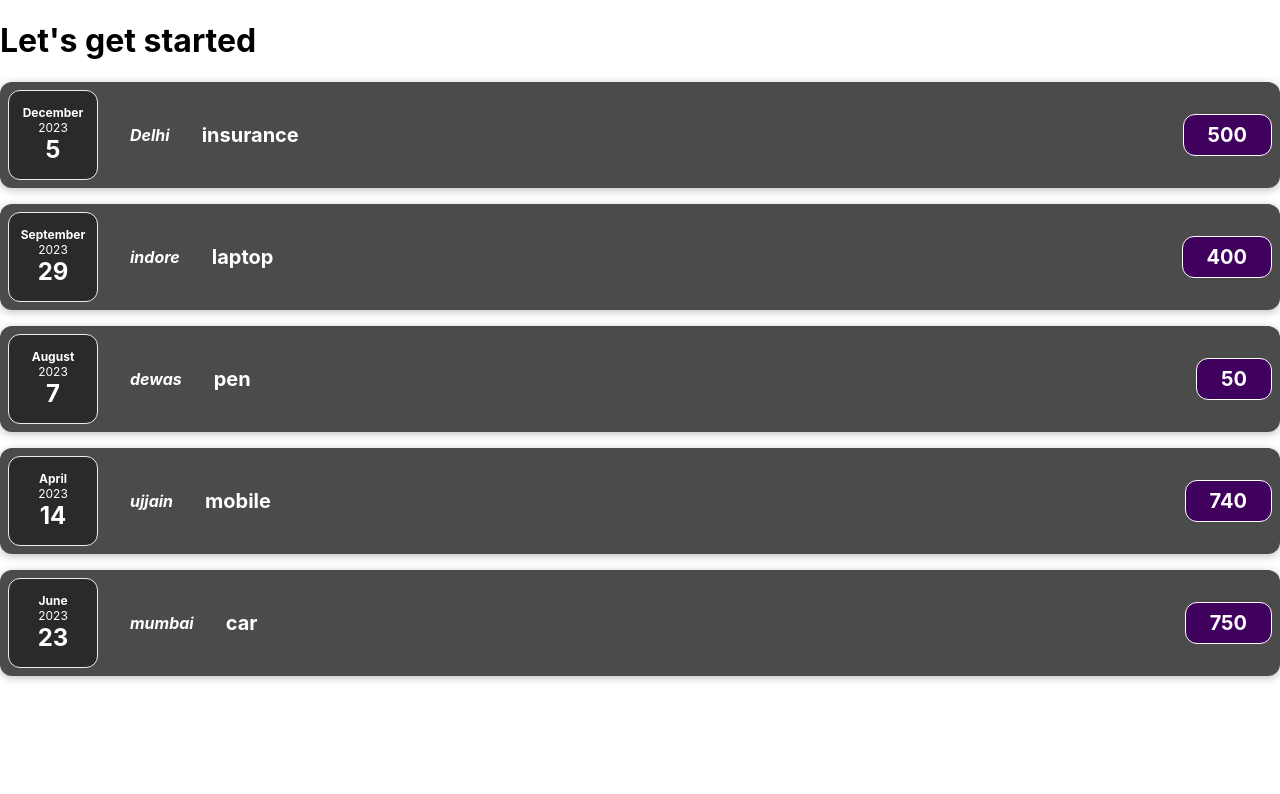
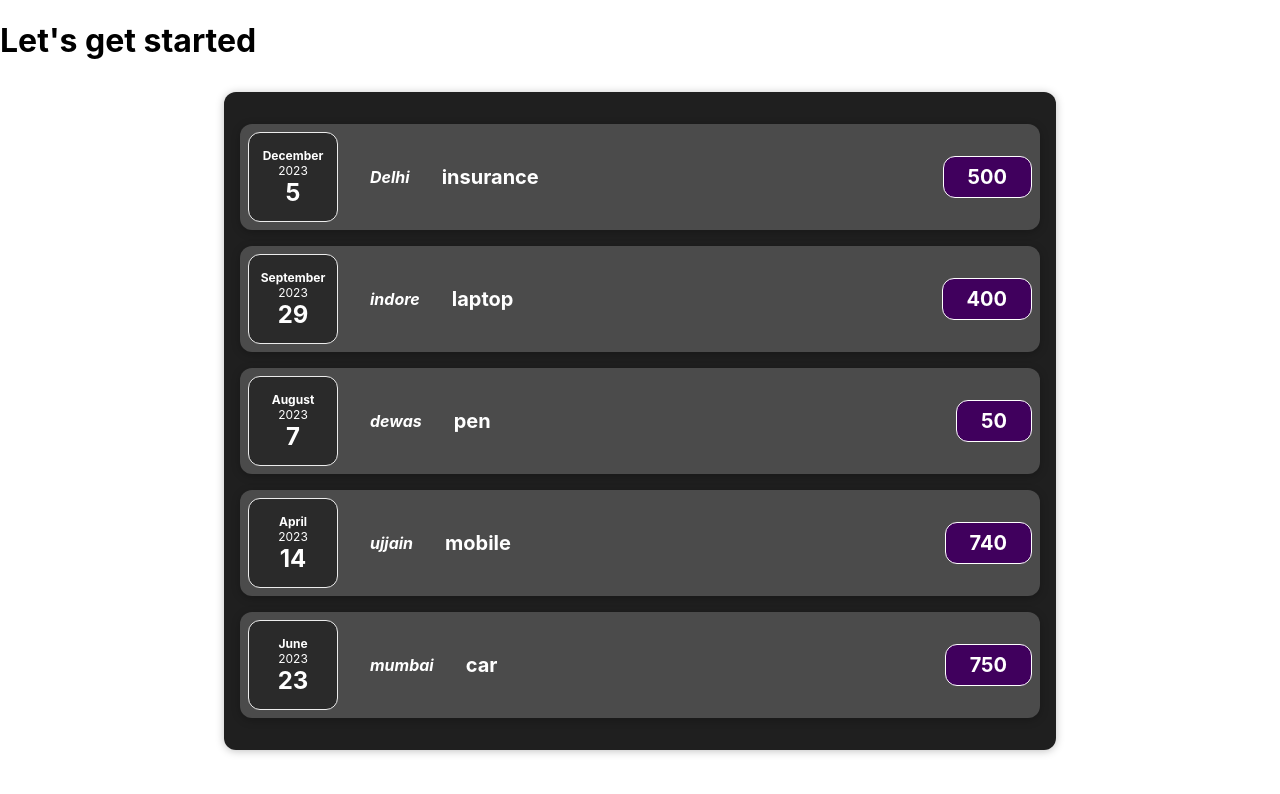
Before and after one commit to vishnu-mukati/Learning-React, a React (Create React App) app: page / in a window 1280 px wide. Shown: the top 794 px of the page. Built offline with nearby package versions, Linux system fonts and the light colour scheme.

Commit message:
spliting the app expenses component

```diff
--- a/src/App.js
+++ b/src/App.js
@@ -1,5 +1,5 @@
-import ExpenseItem from "./components/ExpenseItem";
 
+import Expenses from "./components/Expenses";
 function App() {
   let expenses = [
     { id: '1', date: new Date(2023, 11, 5), title: 'insurance', amount: '500', location: 'Delhi' },
@@ -11,17 +11,7 @@ function App() {
   return (
     <div>
       <h1>Let's get started</h1>
-      {expenses.map((expense, index) => {
-        return (
-          <ExpenseItem
-            key={expense.id}
-            date={expense.date}
-            title={expense.title}
-            amount={expense.amount}
-            location={expense.location}
-          ></ExpenseItem>
-        )
-      })}
+      <Expenses expenses ={expenses}></Expenses>
     </div>
   );
 }
--- /dev/null
+++ b/src/components/Expenses.css
@@ -0,0 +1,9 @@
+.expenses {
+    padding: 1rem;
+    background-color: rgb(31, 31, 31);
+    margin: 2rem auto;
+    width: 50rem;
+    max-width: 95%;
+    border-radius: 12px;
+    box-shadow: 0 1px 8px rgba(0, 0, 0, 0.25);
+  }
--- /dev/null
+++ b/src/components/Expenses.js
@@ -0,0 +1,23 @@
+import ExpenseItem from "./ExpenseItem";
+import "./Expenses.css";
+
+function Expenses(props) {
+    const expenses = props.expenses;
+    return (
+        <div className="expenses">
+            {expenses.map((expense, index) => {
+                return (
+                    <ExpenseItem
+                        key={expense.id}
+                        date={expense.date}
+                        title={expense.title}
+                        amount={expense.amount}
+                        location={expense.location}
+                    ></ExpenseItem>
+                )
+            })}
+        </div>
+    );
+}
+
+export default Expenses;
```
